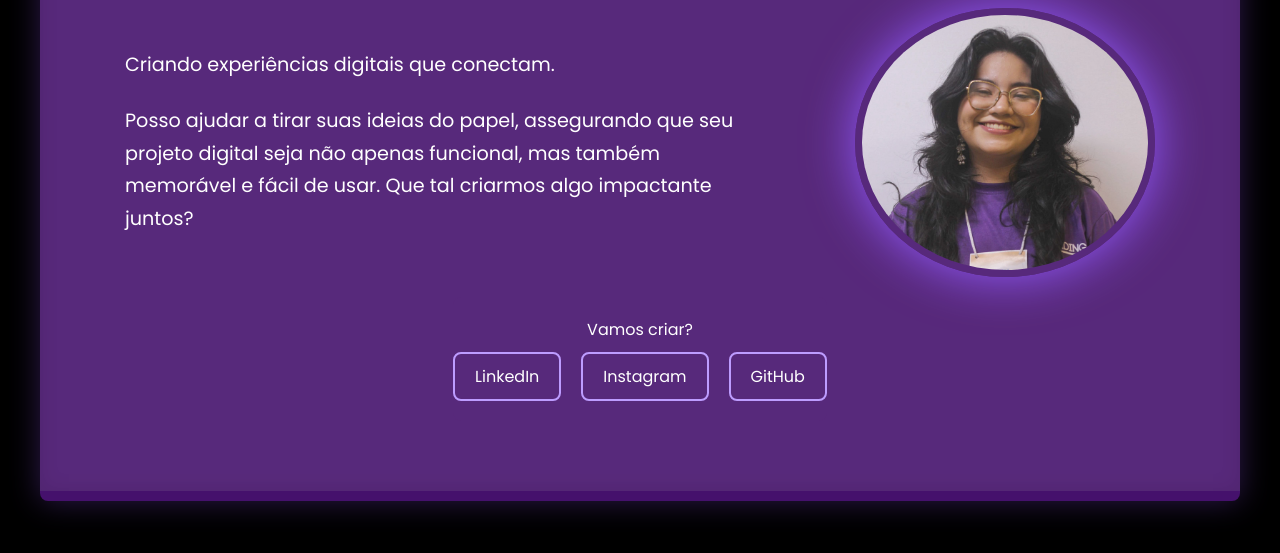
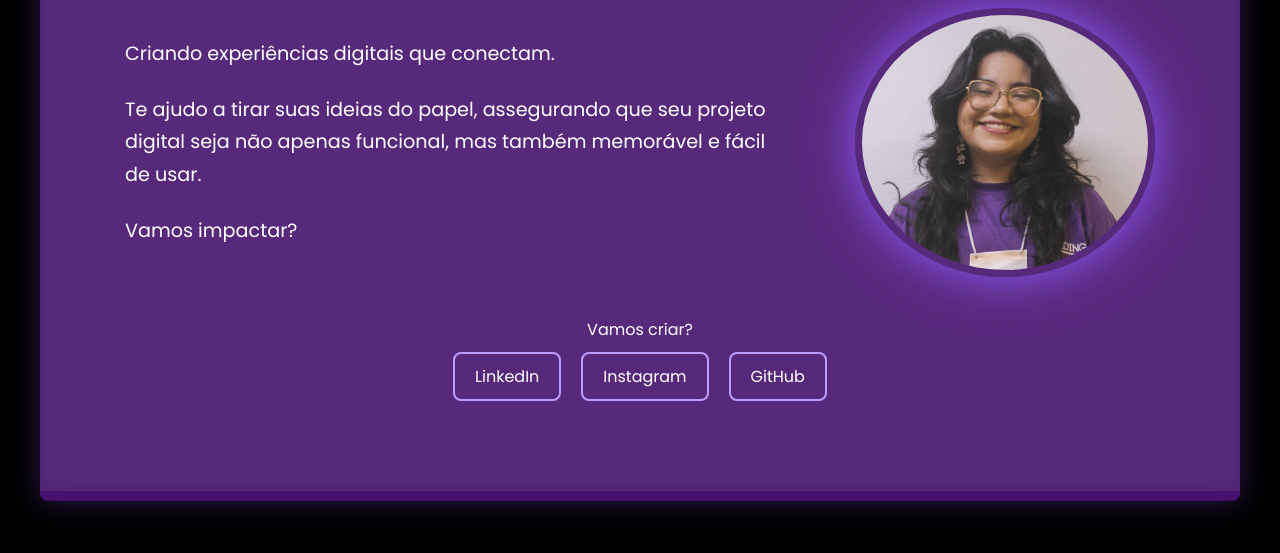
Before and after one commit to hevellyn16/site-simples, a plain HTML site: page index.html in a window 1280 px wide. Shown: the part 205-758 px from the top of the page. Drawn offline with Linux system fonts and the light colour scheme; a script that the page names is missing.

Commit message:
fix: Update styles and HTML structure

```diff
--- a/css/styles.css
+++ b/css/styles.css
@@ -77,6 +77,8 @@ nav ul li:hover {
     /* Altera a cor do texto para um tom de roxo claro. */
     color: #8747ff;
 }
+
+
 
 /* Estilos para o container principal que centraliza o conteúdo. */
 .container {
--- a/index.html
+++ b/index.html
@@ -36,11 +36,13 @@
             <div class="hero-text">
                 <p>Criando experiências digitais que conectam. </p>
 
-                <p> Posso ajudar a tirar suas ideias do papel, assegurando que seu projeto digital seja não apenas funcional, mas também memorável e fácil de usar. Que tal criarmos algo impactante juntos? </p>
+                <p> Te ajudo a tirar suas ideias do papel, assegurando que seu projeto digital seja não apenas funcional, mas também memorável e fácil de usar. </p>
+                <p>Vamos impactar?</p>
             </div>
             <img src="img/me.jpeg" alt="Imagem de destaque" class="hero-image">
 
         </div>
+
 
         <!-- Social Media Links -->
         <div class="contact">
```
